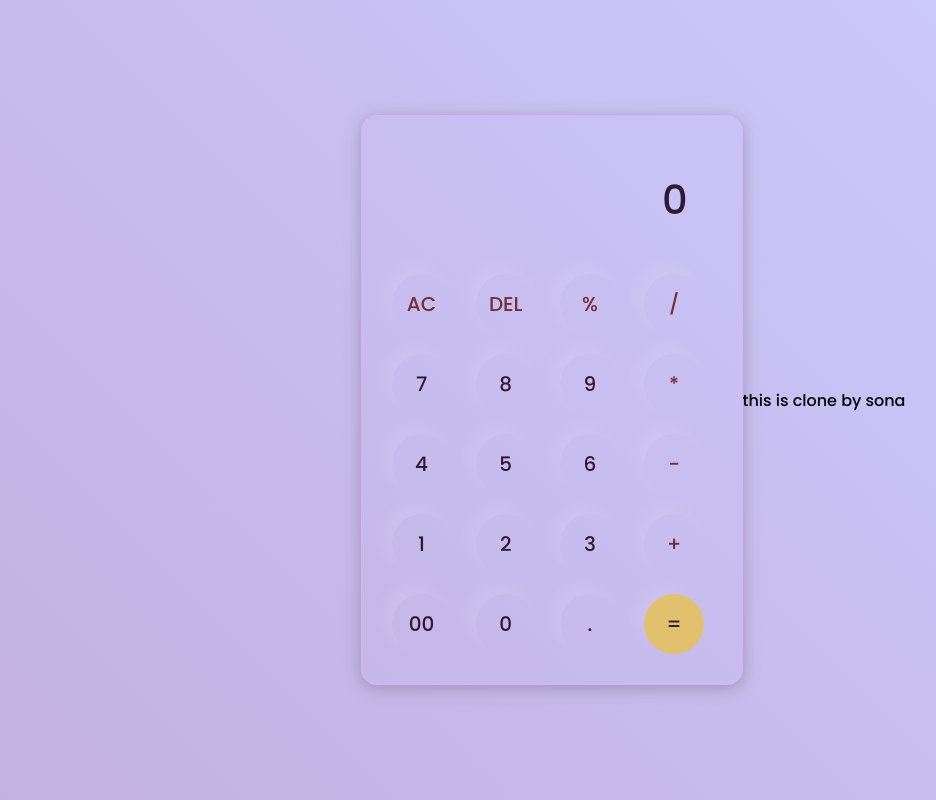
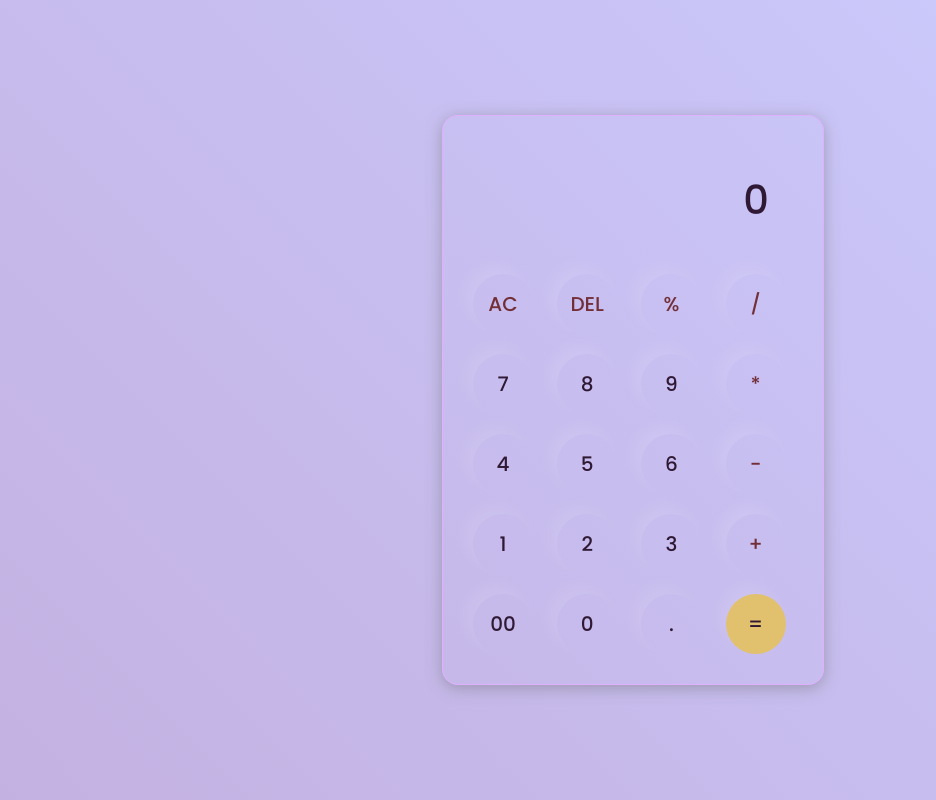
Before and after one commit to NirjalaPrajapati/Calculator, a plain HTML site: page index.html in a window 1280 px wide. Shown: the whole page, without its empty margins (7-943 px from the left). Drawn offline with Linux system fonts and the light colour scheme.

Commit message:
commited by s

```diff
--- a/index.html
+++ b/index.html
@@ -44,7 +44,7 @@
         </div>
       </div>
     </div>
-<p>this is clone by sona</p>
+<!-- //<p>this is clone by sona</p> -->
     <script src="script.js"></script>
   </body>
 </html>
```
